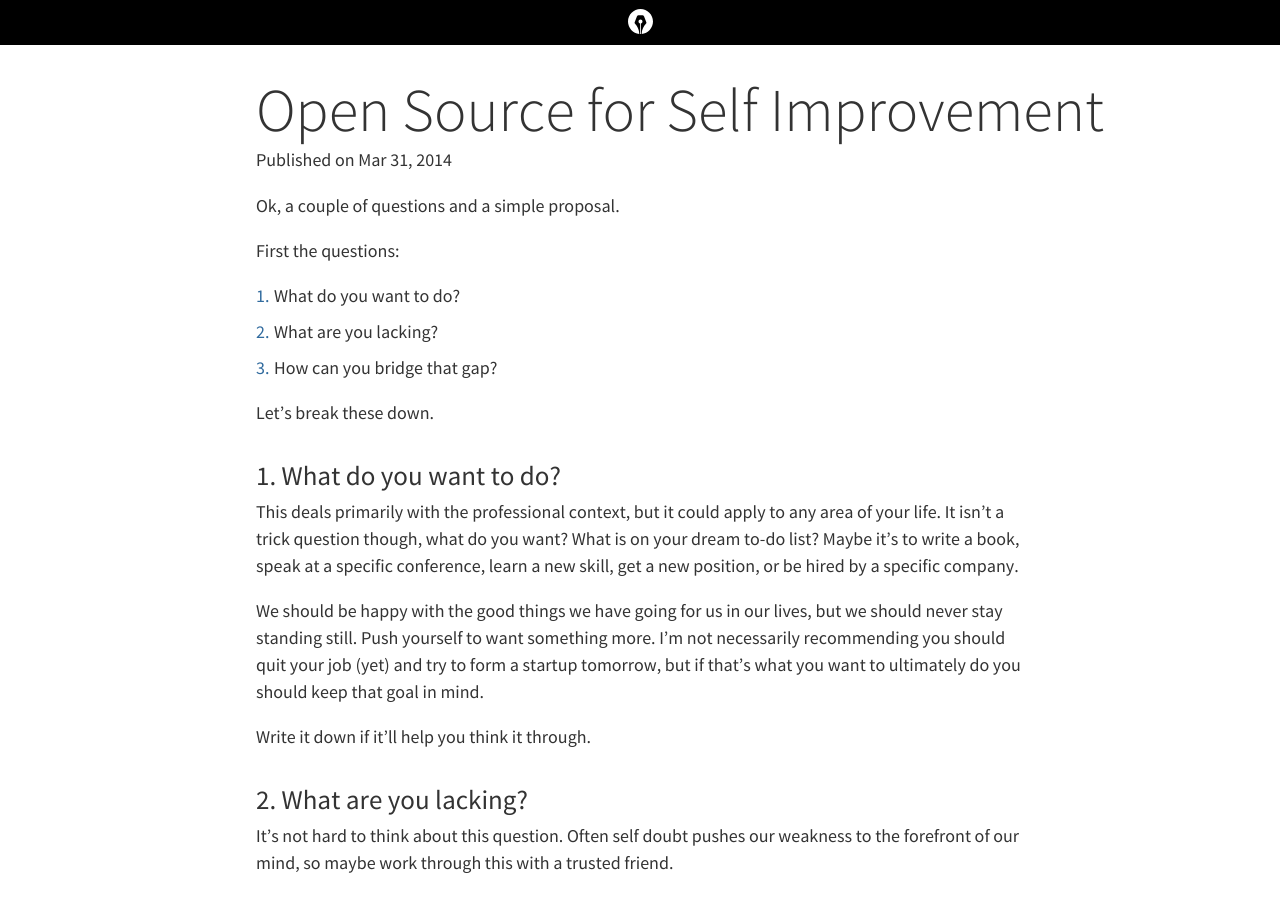
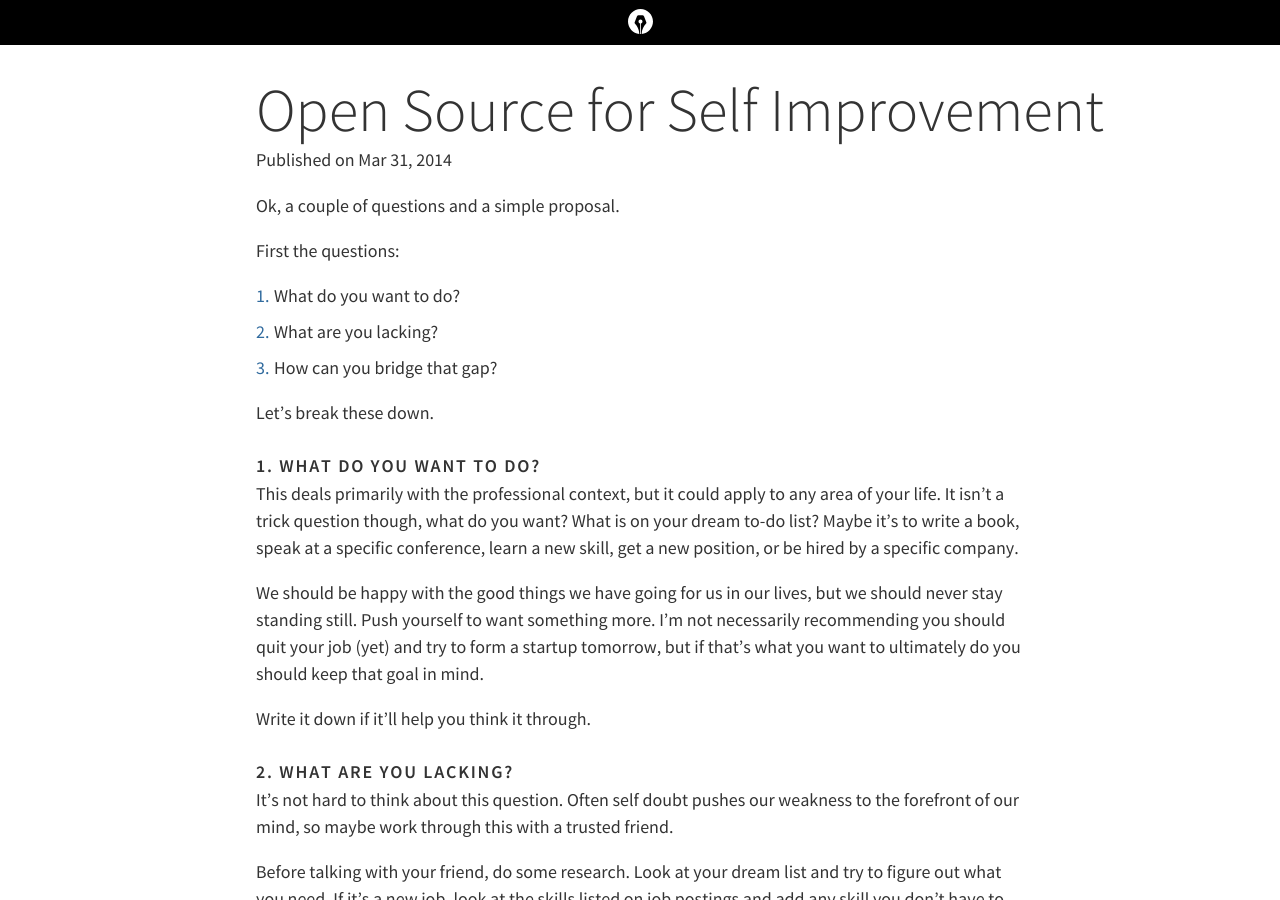
Before and after one commit to DesignOpen/designopen.github.io, a Jekyll site: the page built from blogging_about/_posts/2014-03-31-whats-next.md, in a window 1280 px wide and 900 px high. Built offline with Jekyll 4.4.1, drawn with Linux system fonts in a browser that asks for light colours; a script that is not in the unit is left out; comment, search, counter and statistics services are not loaded.

```diff
--- a/blogging_about/_posts/2014-03-31-whats-next.md
+++ b/blogging_about/_posts/2014-03-31-whats-next.md
@@ -17,7 +17,7 @@ First the questions:
 
 Let's break these down.
 
-##1. What do you want to do?
+###1. What do you want to do?
 
 This deals primarily with the professional context, but it could apply to any area of your life.  It isn't a trick question though, what do you want? What is on your dream to-do list? Maybe it's to write a book, speak at a specific conference, learn a new skill, get a new position, or be hired by a specific company.
 
@@ -25,7 +25,7 @@ We should be happy with the good things we have going for us in our lives, but w
 
 Write it down if it'll help you think it through.
 
-##2. What are you lacking?
+###2. What are you lacking?
 
 It's not hard to think about this question.  Often self doubt pushes our weakness to the forefront of our mind, so maybe work through this with a trusted friend.
 
@@ -35,7 +35,7 @@ Take this to-do list of skills and with that close friend, try to make an honest
 
 This question is not designed to depress you. If you stop here I'd be doing you a diservice, so stick with it to the end.
 
-##3. How can you bridge that gap?
+###3. How can you bridge that gap?
 
 Now that you have your dream board done, start figuring out what you need to do to get to where you are dreaming. For most situations you'll need to work on a showcase project, both to learn a skill and also to demonstrate your prowess.
 
@@ -47,7 +47,7 @@ So pick a project. For most cases the project should be:
 * **collaborative**.  This is a bit of a bonus, but if possible you will grow fastest and in the right direction if you have a mentor helping to light the path ahead of you.
 * something you are **passionate** about.
 
-#The Simple Proposal
+##The Simple Proposal
 It shouldn't be too surprising, but I would propose that you should consider an open source project, either an existing one or start a new project.  If you can find a way to do some of these growing projects as part of your day job, more power to you, but it's not common that your goals perfectly coincide with those of your employer.
 
 If you are looking for a mentor, [I volunteer](http://gifrific.gifrific.netdna-cdn.com/wp-content/uploads/2012/04/i-volunteer.gif).  I'm not perfect, or the expert in all things, but I believe firmly in the role of mentorship in the process of progression, so I'm putting my money where my mouth is.  Reach out to me on [Twitter](http://www.twitter.com/garthdb) or leave a comment below.
```
